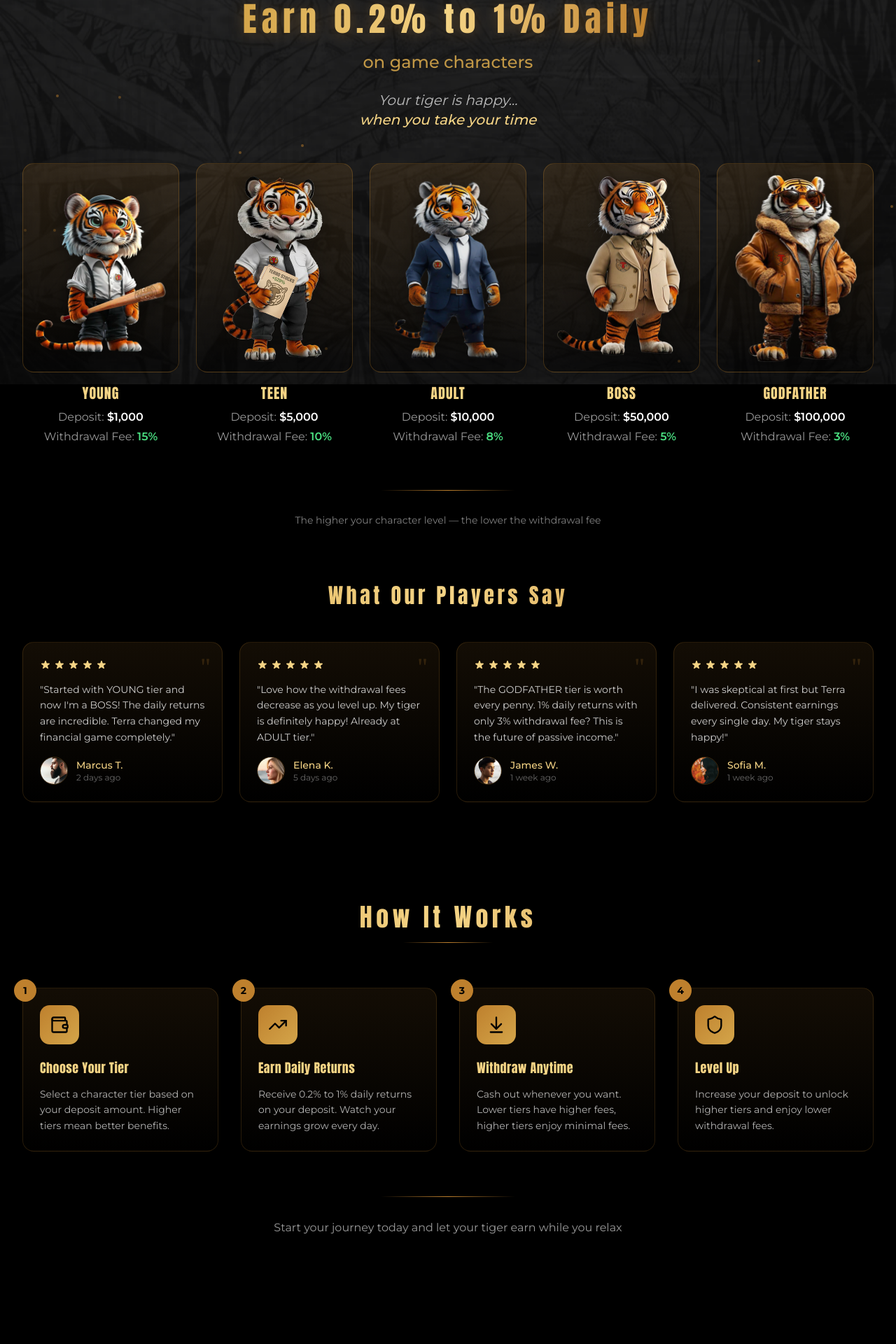
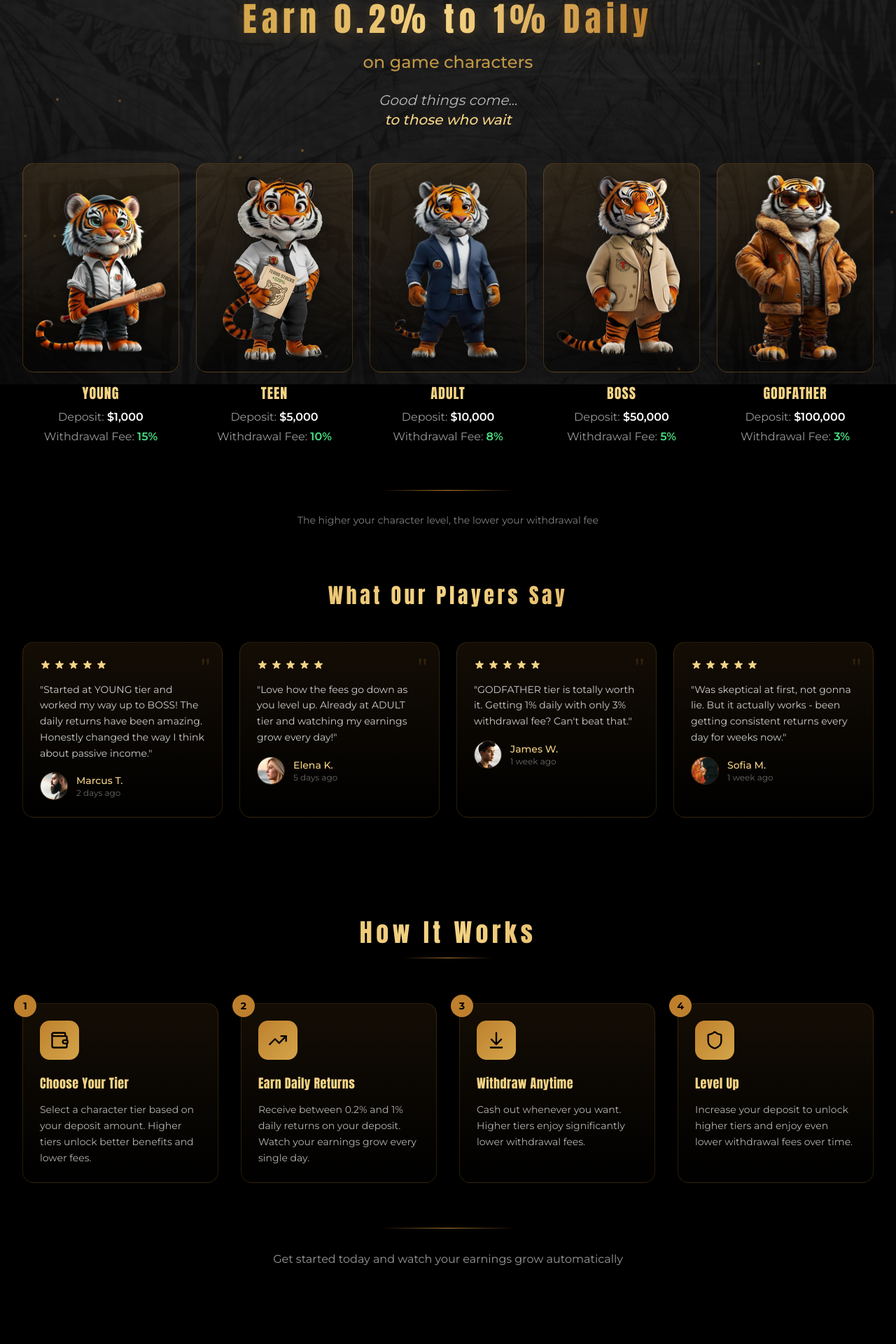
Before and after one commit to SecondNiceee/terra, a Next.js app: page / in a window 1280 px wide. Shown: the part 251-2171 px from the top of the page at 70% size. Built offline with nearby package versions, Linux system fonts and the light colour scheme.

Commit message:
Улучшил англ язык

```diff
--- a/components/characters-section.tsx
+++ b/components/characters-section.tsx
@@ -38,28 +38,28 @@ const reviews = [
     name: "Marcus T.",
     avatar: "/bearded-man-profile.png",
     rating: 5,
-    text: "Started with YOUNG tier and now I'm a BOSS! The daily returns are incredible. Terra changed my financial game completely.",
+    text: "Started at YOUNG tier and worked my way up to BOSS! The daily returns have been amazing. Honestly changed the way I think about passive income.",
     date: "2 days ago",
   },
   {
     name: "Elena K.",
     avatar: "/blonde-woman-profile.png",
     rating: 5,
-    text: "Love how the withdrawal fees decrease as you level up. My tiger is definitely happy! Already at ADULT tier.",
+    text: "Love how the fees go down as you level up. Already at ADULT tier and watching my earnings grow every day!",
     date: "5 days ago",
   },
   {
     name: "James W.",
     avatar: "/young-man-profile.png",
     rating: 5,
-    text: "The GODFATHER tier is worth every penny. 1% daily returns with only 3% withdrawal fee? This is the future of passive income.",
+    text: "GODFATHER tier is totally worth it. Getting 1% daily with only 3% withdrawal fee? Can't beat that.",
     date: "1 week ago",
   },
   {
     name: "Sofia M.",
     avatar: "/woman-dark-hair-profile-photo.jpg",
     rating: 5,
-    text: "I was skeptical at first but Terra delivered. Consistent earnings every single day. My tiger stays happy!",
+    text: "Was skeptical at first, not gonna lie. But it actually works - been getting consistent returns every day for weeks now.",
     date: "1 week ago",
   },
 ]
@@ -113,9 +113,9 @@ export function CharactersSection() {
           </p>
 
           <div className="flex flex-col items-center">
-            <p className="font-body text-center text-lg sm:text-xl text-white/70 italic">Your tiger is happy...</p>
+            <p className="font-body text-center text-lg sm:text-xl text-white/70 italic">Good things come...</p>
             <p className="font-body text-center text-lg sm:text-xl text-[#f5d485] italic font-medium">
-              when you take your time
+              to those who wait
             </p>
           </div>
         </div>
@@ -165,7 +165,7 @@ export function CharactersSection() {
         <div className="mt-16 flex flex-col items-center">
           <div className="h-px w-48 bg-[linear-gradient(90deg,transparent,#be802d,transparent)] mb-8" />
           <p className="font-body text-center text-white/50 text-sm max-w-2xl">
-            The higher your character level — the lower the withdrawal fee
+            The higher your character level, the lower your withdrawal fee
           </p>
         </div>
 
--- a/components/faq-section.tsx
+++ b/components/faq-section.tsx
@@ -6,38 +6,39 @@ import { cn } from "@/lib/utils"
 
 const faqs = [
   {
-    question: "What is the main purpose of the app?",
+    question: "What is the main purpose of this app?",
     answer:
-      "Our app is designed for depositing and withdrawing funds with a profit calculation of 0.25% to 1% per day. We aim to provide our users with stable income by using their funds for trading on various exchanges.",
+      "Our app allows users to deposit funds and earn daily profits ranging from 0.25% to 1%. These deposits are used for trading operations across various exchanges, enabling users to generate returns.",
   },
   {
     question: "How can I deposit funds into the app?",
     answer:
-      "You can deposit funds in any amount. Simply follow the instructions in the app to make a deposit. We accept various methods of depositing funds to ensure convenience for all users.",
+      "You can deposit any amount you choose. Simply follow the instructions within the app to complete your deposit. We support various payment methods for your convenience.",
   },
   {
     question: "How does trading work and how do I earn profits?",
     answer:
-      "We use your funds for trading on various exchanges with the goal of generating overall profits. Our team of professional traders works to maximize the returns on your investments.",
+      "We utilize your deposits to conduct trading operations on various exchanges, generating profits. Our team of experienced traders works to ensure consistent returns on your investment.",
   },
   {
     question: "How can I withdraw my funds?",
     answer:
-      "Withdrawing funds can be done through the app interface. Follow the instructions to complete the withdrawal process. Please note that it may take some time to process the withdrawal.",
+      "Withdrawals can be made at any time through the app. Simply follow the on-screen instructions to complete your withdrawal. Processing times may vary based on your tier level.",
   },
   {
     question: "What is the withdrawal fee?",
     answer:
-      "When withdrawing funds, we charge a fee of 15%. This fee is directed towards the development and maintenance of our platform.",
+      "Withdrawal fees vary by tier: YOUNG tier has a 15% fee, ADULT tier 10%, BOSS tier 5%, and GODFATHER tier only 3%. Higher tiers enjoy lower fees.",
   },
   {
     question: "Are there any risks associated with using the app?",
     answer:
-      "As with any investment project, there are risks involved. We recommend that you carefully review the terms and not invest more than you are willing to lose. Due to diversification and minimal risk strategies, we have not experienced negative results over a 5-year period.",
+      "As with any investment, there are inherent risks. We recommend only investing funds you can afford to lose. However, our careful risk management strategies have allowed us to maintain positive results over our 5 years of operation.",
   },
   {
     question: "Where can I find additional information about the project?",
-    answer: "You can find additional information about the project, updates, and news on our channels: X and Telegram.",
+    answer:
+      "For more information, please visit our official channels on X (Twitter) and Telegram, where we regularly post updates and news about the project.",
   },
 ]
 
--- a/components/header.tsx
+++ b/components/header.tsx
@@ -54,17 +54,26 @@ export function Header() {
             ))}
           </nav>
 
-          {/* CTA Button */}
           <div className="hidden md:block">
-            <button className="px-6 py-2.5 rounded-lg bg-[linear-gradient(135deg,#be802d_0%,#d4a54a_100%)] text-black font-semibold text-sm tracking-wide hover:shadow-[0_0_20px_rgba(190,128,45,0.4)] transition-all duration-300 hover:scale-105">
+            <a
+              href="https://t.me/TeeroAppBot"
+              target="_blank"
+              rel="noopener noreferrer"
+              className="px-6 py-2.5 rounded-lg bg-[linear-gradient(135deg,#be802d_0%,#d4a54a_100%)] text-black font-semibold text-sm tracking-wide hover:shadow-[0_0_20px_rgba(190,128,45,0.4)] transition-all duration-300 hover:scale-105 inline-block"
+            >
               Get Started
-            </button>
+            </a>
           </div>
 
           <div className="flex items-center gap-3 md:hidden">
-            <button className="px-4 py-2 rounded-lg bg-[linear-gradient(135deg,#be802d_0%,#d4a54a_100%)] text-black font-semibold text-xs tracking-wide">
+            <a
+              href="https://t.me/TeeroAppBot"
+              target="_blank"
+              rel="noopener noreferrer"
+              className="px-4 py-2 rounded-lg bg-[linear-gradient(135deg,#be802d_0%,#d4a54a_100%)] text-black font-semibold text-xs tracking-wide"
+            >
               Get Started
-            </button>
+            </a>
             {/* Mobile Menu Button */}
             <button
               onClick={() => setIsMenuOpen(!isMenuOpen)}
--- a/components/how-it-works-section.tsx
+++ b/components/how-it-works-section.tsx
@@ -4,22 +4,24 @@ const steps = [
   {
     icon: Wallet,
     title: "Choose Your Tier",
-    description: "Select a character tier based on your deposit amount. Higher tiers mean better benefits.",
+    description:
+      "Select a character tier based on your deposit amount. Higher tiers unlock better benefits and lower fees.",
   },
   {
     icon: TrendingUp,
     title: "Earn Daily Returns",
-    description: "Receive 0.2% to 1% daily returns on your deposit. Watch your earnings grow every day.",
+    description:
+      "Receive between 0.2% and 1% daily returns on your deposit. Watch your earnings grow every single day.",
   },
   {
     icon: ArrowDownToLine,
     title: "Withdraw Anytime",
-    description: "Cash out whenever you want. Lower tiers have higher fees, higher tiers enjoy minimal fees.",
+    description: "Cash out whenever you want. Higher tiers enjoy significantly lower withdrawal fees.",
   },
   {
     icon: Shield,
     title: "Level Up",
-    description: "Increase your deposit to unlock higher tiers and enjoy lower withdrawal fees.",
+    description: "Increase your deposit to unlock higher tiers and enjoy even lower withdrawal fees over time.",
   },
 ]
 
@@ -69,7 +71,7 @@ export function HowItWorksSection() {
         <div className="mt-16 flex flex-col items-center">
           <div className="h-px w-48 bg-[linear-gradient(90deg,transparent,#be802d,transparent)] mb-8" />
           <p className="font-body text-center text-white/60 text-base max-w-lg">
-            Start your journey today and let your tiger earn while you relax
+            Get started today and watch your earnings grow automatically
           </p>
         </div>
       </div>
```
Also changed, not shown: components/footer.tsx (+14 -10 lines).
